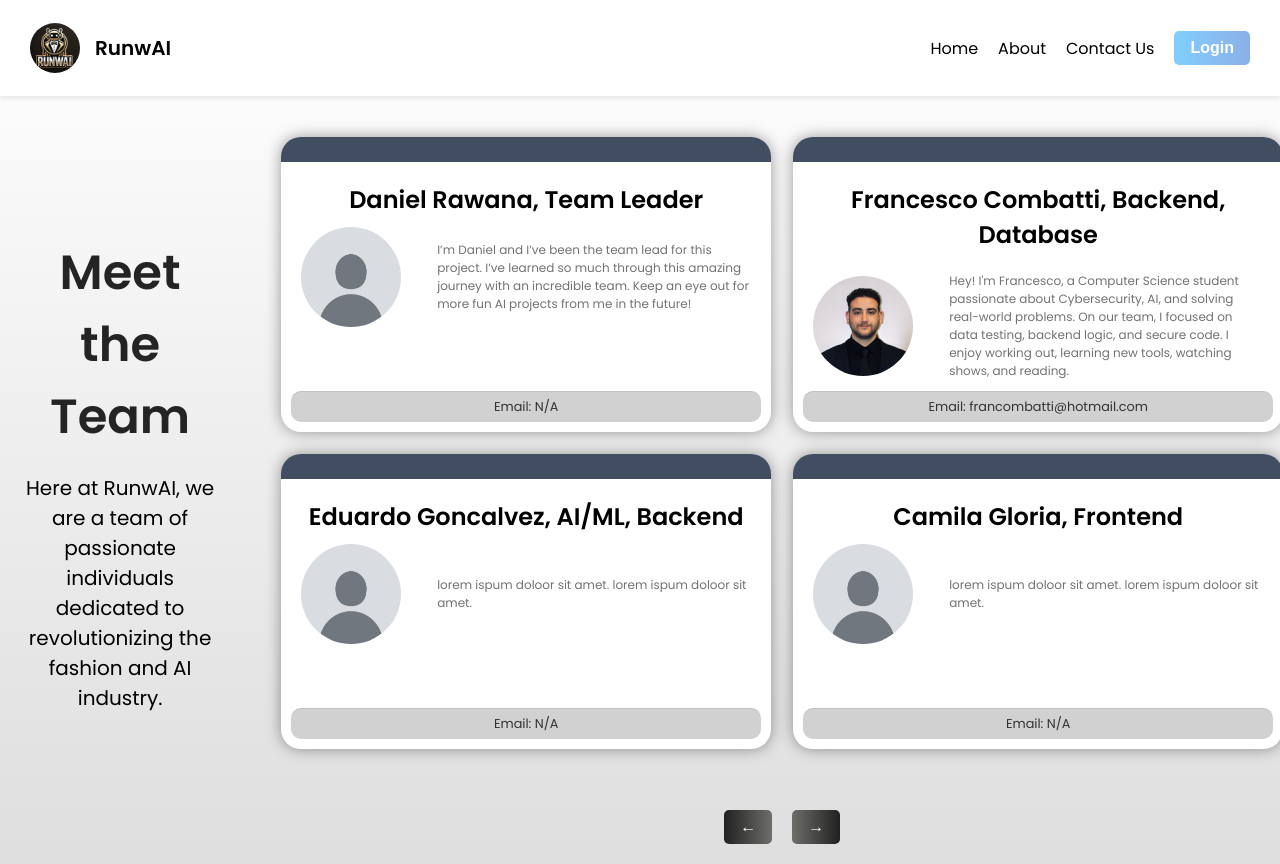
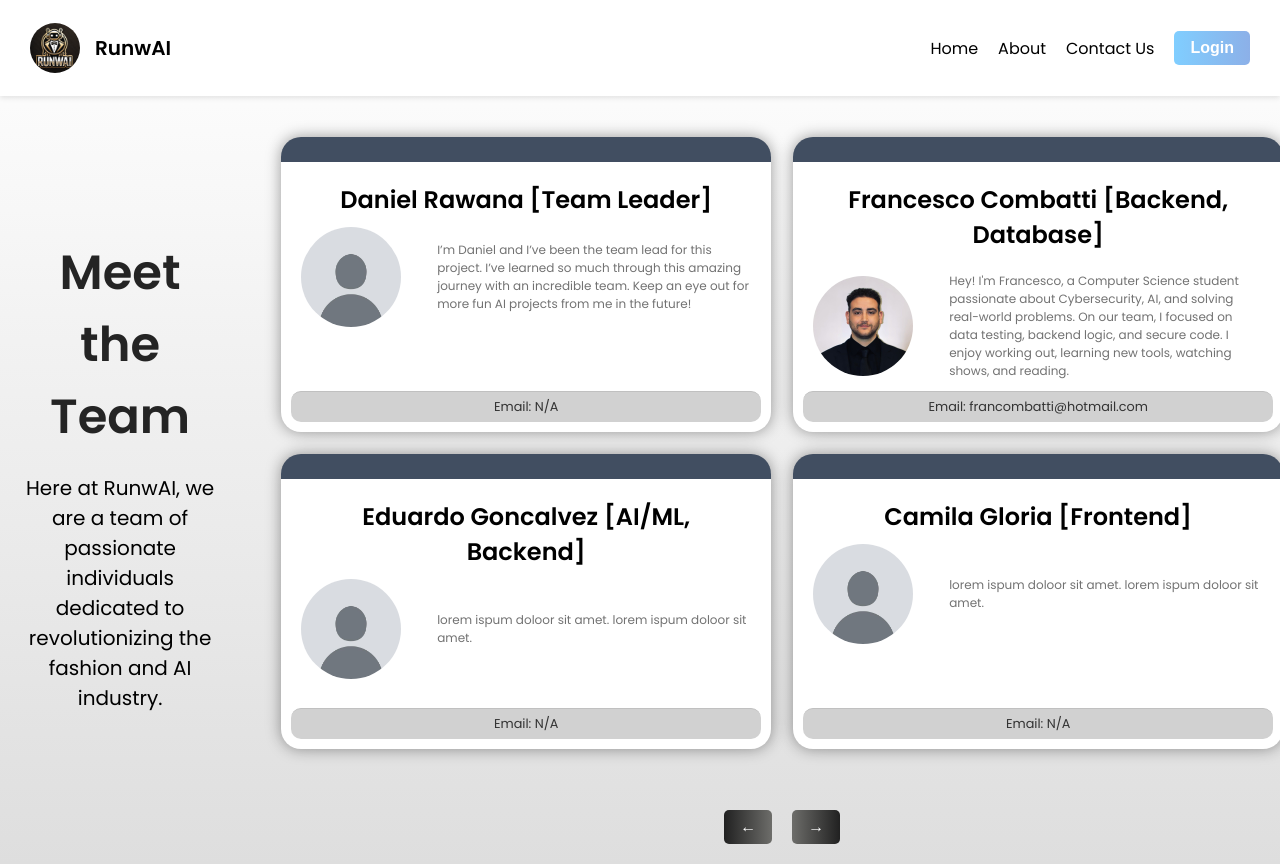
Before and after one commit to daniel-rawana/outfit-ai, a React (Create React App) app in the folder frontend/: page /contact in a window 1280 px wide. Shown: the top 864 px of the page. Built offline with nearby package versions, Linux system fonts and the light colour scheme.

Commit message:
Added new image to assets/headshots and added a fixed aspect ratio to images

```diff
--- a/frontend/src/contact-us.js
+++ b/frontend/src/contact-us.js
@@ -35,8 +35,8 @@ const teamMembers = [
     id: 5,
     name: "Christopher Belizaire",
     role: "Frontend, Database",
-    blurb: "lorem ispum doloor sit amet.",
-    img: placeholderImg,
+    blurb: "Hey! I'm Chris, a Sophomore in CS at FIU. I love ",
+    img: "christopher.jpg",
   },
   {
     id: 6,
@@ -143,7 +143,7 @@ const TeamSlider = () => {
             .map((member) => (
               <td key={member.id}>
                 <div className="member">
-                  <h2 id="member-info-text">{member.name}, {member.role}</h2>
+                  <h2 id="member-info-text">{member.name} [{member.role}]</h2>
                   <div className="blurb">
                     <img src={getHeadshot(member.img)} alt={member.name} />
                     <p id='blurb-text'>{member.blurb}</p>
--- a/frontend/src/styling/contact-us.css
+++ b/frontend/src/styling/contact-us.css
@@ -72,6 +72,7 @@ td {
     border-radius: 50%;
     margin-right: 20px;
     object-fit: cover;
+    aspect-ratio: 1/1;
 }
 div{
     font-family: Poppins, sans-serif;
```
Also changed, not shown: frontend/src/assets/headshots/christopher.jpg (added).
